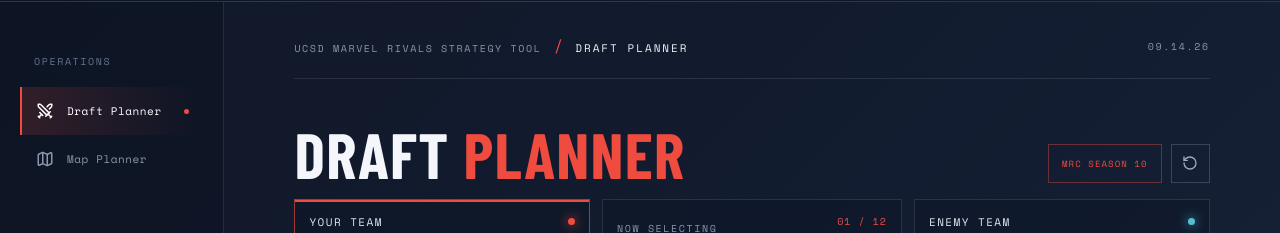
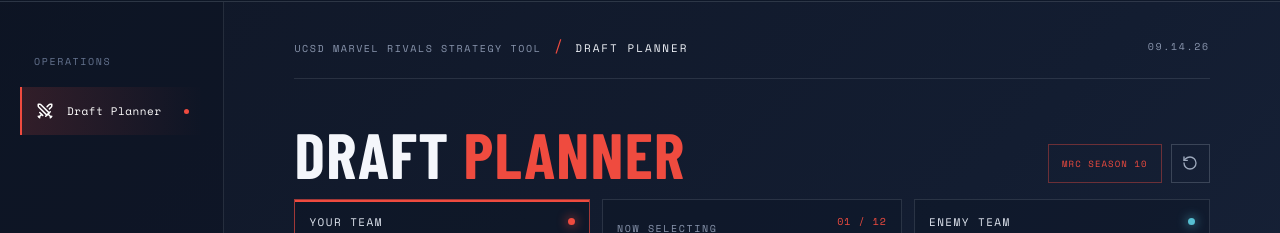
Before and after one commit to reblol/testproj, a React (Vite) app: page / in a window 1280 px wide. Shown: the part 76-309 px from the top of the page. Built offline with nearby package versions, Linux system fonts and the light colour scheme; a web font is replaced by a local one.

Commit message:
Archive map planner from live app

```diff
--- a/src/main.jsx
+++ b/src/main.jsx
@@ -1,11 +1,10 @@
 import { useRef, useState } from 'react'
 import { createRoot } from 'react-dom/client'
-import { Ban, Check, Crosshair, Eraser, LayoutGrid, Map, MousePointer2, Pencil, Radio, RotateCcw, Shield, Swords, Trash2 } from 'lucide-react'
+import { Ban, Check, Crosshair, Eraser, LayoutGrid, MousePointer2, Pencil, Radio, RotateCcw, Shield, Swords, Trash2 } from 'lucide-react'
 import './styles.css'
 
 const workspaces = [
   { id: 'draft', label: 'Draft Planner', icon: Swords },
-  { id: 'map', label: 'Map Planner', icon: Map },
 ]
 
 const heroAssetOverrides = {
@@ -285,7 +284,7 @@
 
 function App() {
   const [activeWorkspace, setActiveWorkspace] = useState('draft')
-  const ActiveLanding = activeWorkspace === 'draft' ? DraftLanding : MapLanding
+  const ActiveLanding = DraftLanding
 
   return (
     <main className="app-shell">
```
Also changed, not shown: 1 other file (tests, documents, lock files or other folders).
